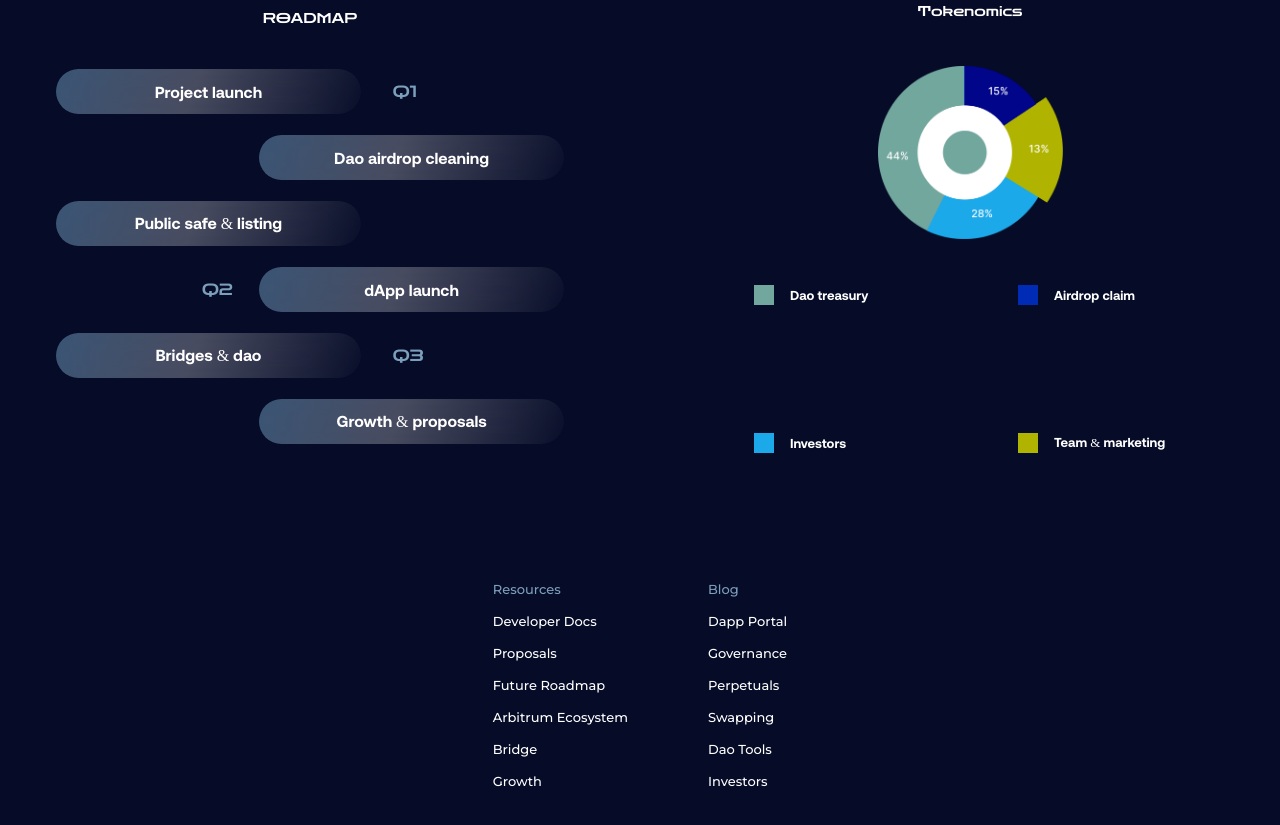
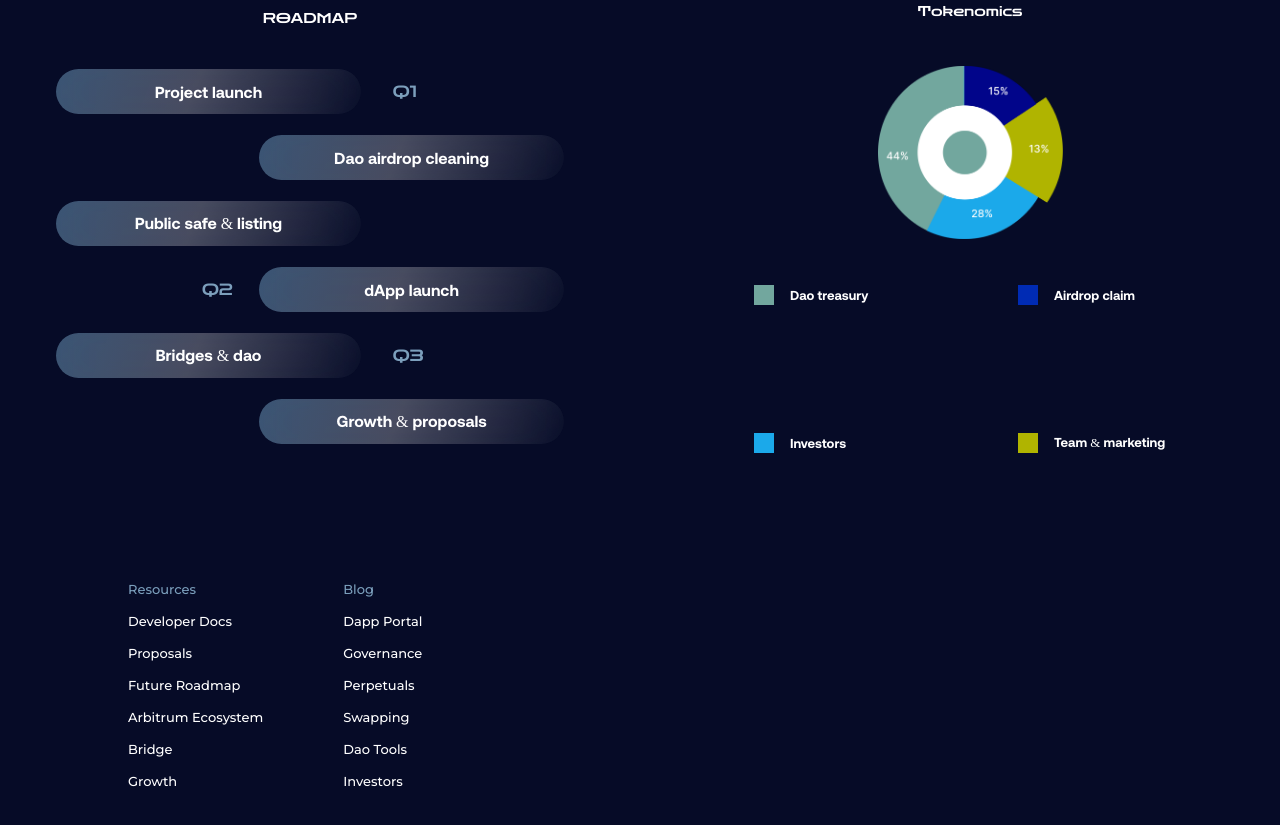
Before and after one commit to miraclemenikelechi/zk-arbitrum, a website built with Vite: page index.html in a window 1280 px wide. Shown: the part 1779-2604 px from the top of the page. Built offline with nearby package versions, Linux system fonts and the light colour scheme.

Commit message:
ui updates

```diff
--- a/style.scss
+++ b/style.scss
@@ -895,7 +895,7 @@
 
 	footer {
 		padding: 5rem 0 2rem 0;
-		@include flex();
+		@include flex($justify:flex-start);
 		gap: 5rem;
 		padding-inline: 2.5rem;
 		overflow: hidden;
```
